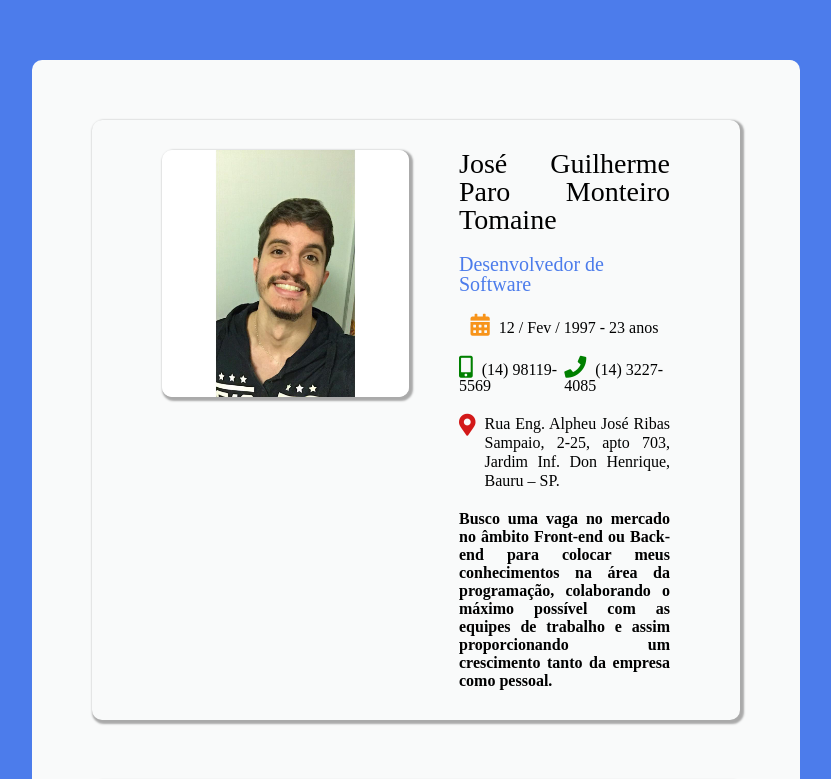
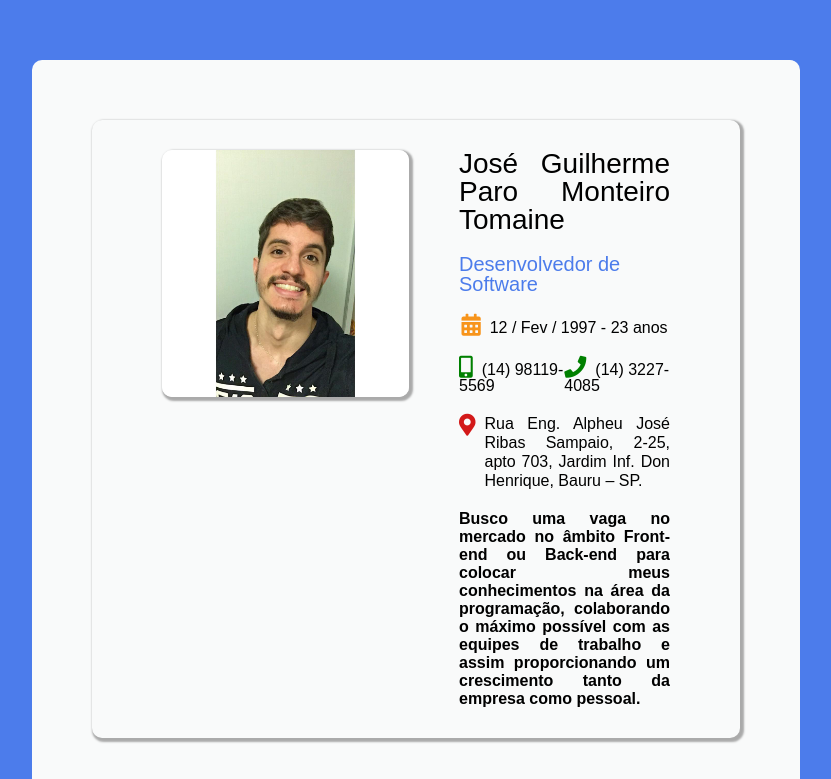
Before and after one commit to zehguilherme/curriculum, a React (Create React App) app in the folder frontend/: page / in a window 1280 px wide. Shown: the top 779 px of the page, without its empty margins (224-1055 px from the left). Built offline with nearby package versions, Linux system fonts and the light colour scheme; the HTML template or start-up script is replaced by a standard one.

Commit message:
Change property location

```diff
--- a/frontend/src/styles/Global.js
+++ b/frontend/src/styles/Global.js
@@ -1,11 +1,8 @@
-import { createGlobalStyle } from 'styled-components'
+import { createGlobalStyle } from 'styled-components';
 
 const GlobalStyles = createGlobalStyle`
 
-  * {
-    @import url('https://fonts.googleapis.com/css2?family=Roboto:wght@400;700&display=swap');
-    font-family: 'Roboto', sans-serif;
-  }
+  @import url('https://fonts.googleapis.com/css2?family=Roboto:wght@400;700&display=swap');
 
   html,
   body,
@@ -95,6 +92,7 @@ const GlobalStyles = createGlobalStyle`
     font: inherit;
     vertical-align: baseline;
     text-decoration: none;
+    font-family: 'Montserrat', sans-serif;
   }
   /* HTML5 display-role reset for older browsers */
   article,
@@ -132,6 +130,6 @@ const GlobalStyles = createGlobalStyle`
     border-collapse: collapse;
     border-spacing: 0;
   }
-`
+`;
 
 export default GlobalStyles;
```
